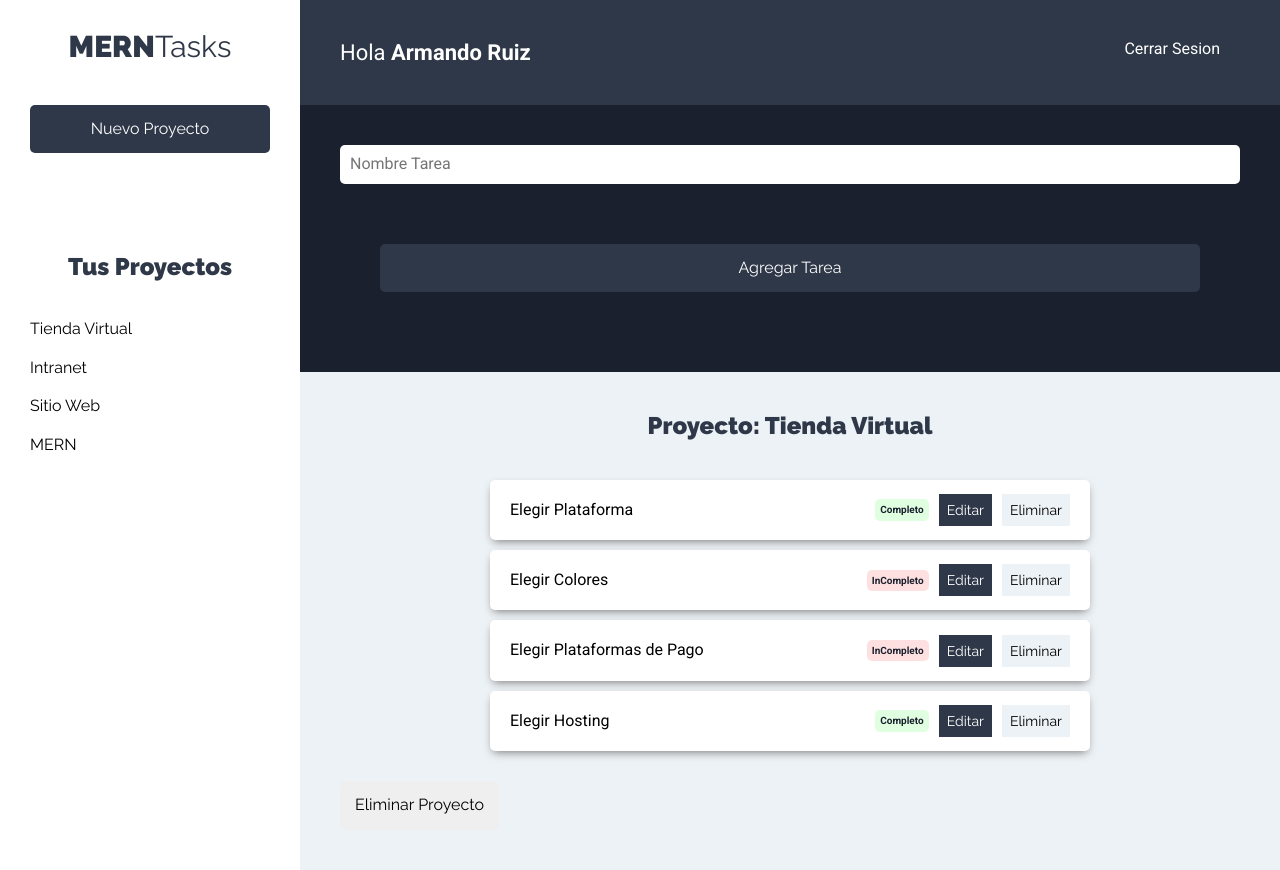
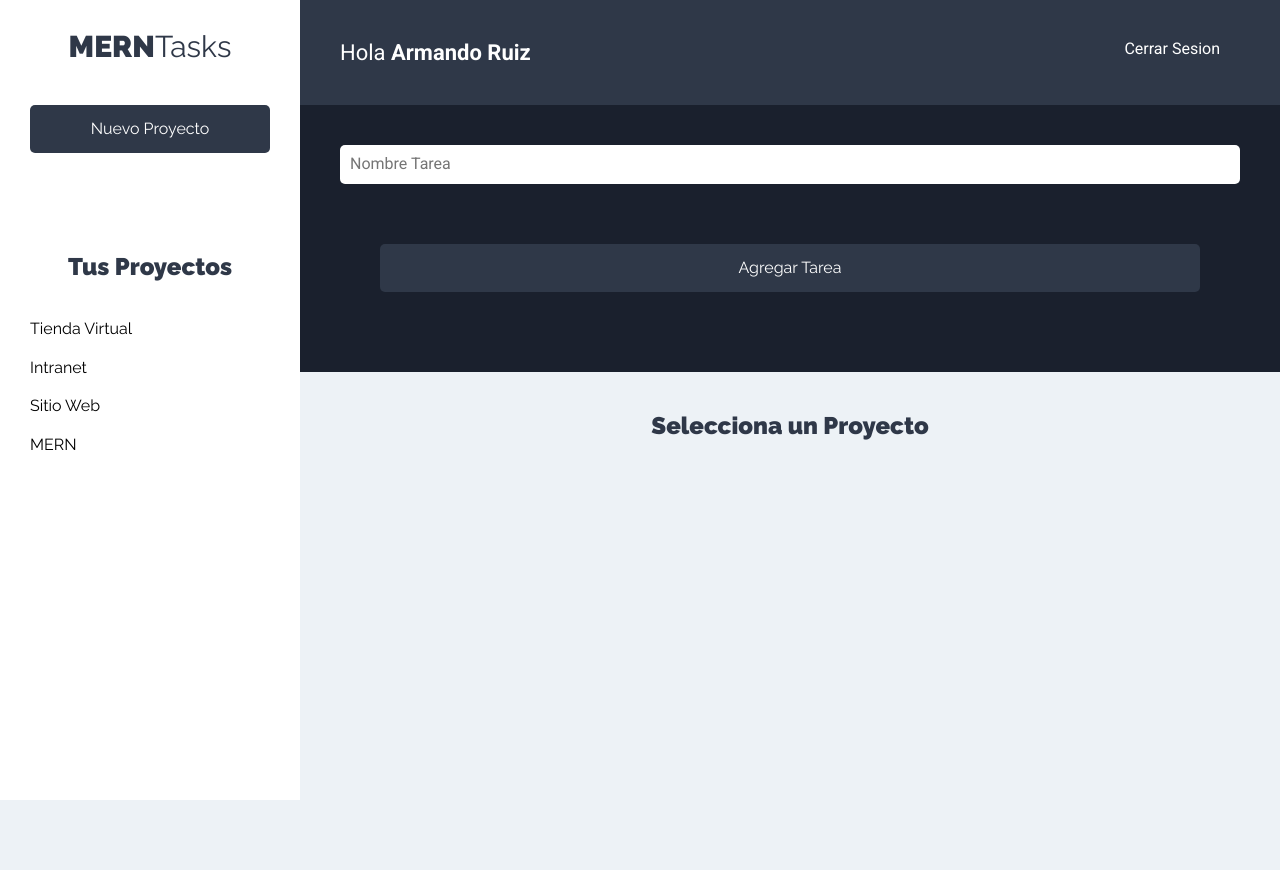
Before and after one commit to armandoltx/mernTasks-cliente, a React (Create React App) app: page /proyectos in a window 1280 px wide. After the commit the page ends 800 px from the top, so only its background shows below. Built offline with nearby package versions, Linux system fonts and the light colour scheme.

Commit message:
209 Mostrando el nombre del proyecto en el header de listado de tareas

```diff
--- a/src/components/tareas/ListadoTareas.js
+++ b/src/components/tareas/ListadoTareas.js
@@ -1,7 +1,20 @@
-import React, { Fragment } from 'react';
+import React, { Fragment, useContext } from 'react';
 import Tarea from './Tarea';
 
+import proyectoContext from '../../context/proyectos/proyectoContext';
+
 const ListadoTareas = () => {
+
+  // Extraer el state proyectos para el nombre
+  const proyectosContext = useContext(proyectoContext);
+  const{ proyecto } = proyectosContext;
+
+  // Si no hay proyecto seleccionado, pq la 1 vez no hay proyecto seleccionado
+  if(!proyecto) return <h2>Selecciona un Proyecto</h2>
+
+  // Array destructuring para extraer el proyecto actual
+  // extraemos la posicion cero
+  const [proyectoActual] = proyecto
 
   const tareasProyecto = [
     { nombre: 'Elegir Plataforma', estado: true },
@@ -12,7 +25,7 @@ const ListadoTareas = () => {
 
   return (
     <Fragment>
-      <h2>Proyecto: Tienda Virtual</h2>
+      <h2>Proyecto: {proyectoActual.nombre}</h2>
       <ul className="listado-tareas">
         {tareasProyecto.length === 0
           ? <li className="tarea"></li>
--- a/src/context/proyectos/proyectoState.js
+++ b/src/context/proyectos/proyectoState.js
@@ -53,6 +53,7 @@ const ProyectoState = props => {
 
   // Obtener los proyectos
   // lo q tome la funcion como parametro siempre sera el payload. El payload es lo q cambia el state.
+  // como los proyectos vienen de una BD no los pasamos como parametros los proyectos.
   const obtenerProyectos = () => {
     dispatch({
       type: OBTENER_PROYECTOS,
```
